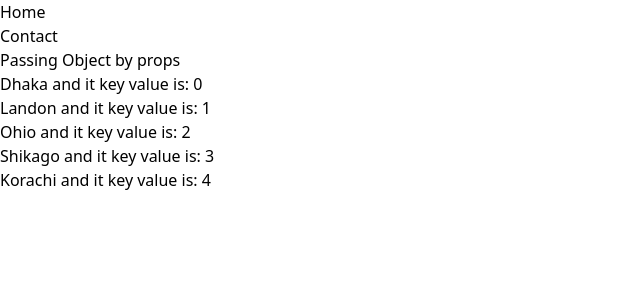
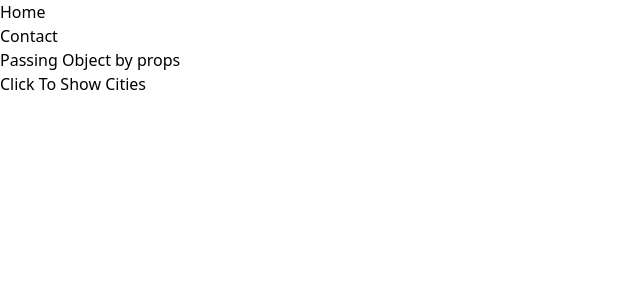
Before and after one commit to abdulhay103/vite-project, a React (Vite) app: page / in a window 1280 px wide. Shown: the top 300 px of the page, without its empty margins (0-640 px from the left). Built offline with nearby package versions, Linux system fonts and the light colour scheme.

Commit message:
event handled with state

```diff
--- a/src/components/Hero.jsx
+++ b/src/components/Hero.jsx
@@ -1,19 +1,10 @@
 import HeroText from "./HeroText";
-import cities from "../assets/datas/citiesArray"
 const Hero = () => {
-
-    function cityReader() {
-        if(cities){
-            return cities.map((city, index)=>{
-                return <li key={index}>{city} and it key value is: {index}</li>
-            })
-        }
-    }
 
     return (
         <div className="px-10">
             <h1 className='text-xl font-bold text-red-700 text-center'>Passing Object by props</h1>
-            <HeroText myFun={cityReader}/>
+            <HeroText />
         </div>
     );
 }
--- a/src/components/HeroText.jsx
+++ b/src/components/HeroText.jsx
@@ -1,10 +1,27 @@
-const HeroText = ({myFun}) => {
+import cities from "../assets/datas/citiesArray";
+import React, { useState } from "react";
+
+const HeroText = () => {
+    const [showCities, setShowCities] = useState(false);
+
+    const citiShower = () => {
+        if (cities) {
+            return cities.map((city, index) => {
+                return <li key={index}>{city}</li>;
+            });
+        }
+    };
+
+    const handleClick = () => {
+        setShowCities(true);
+    };
 
     return (
         <div>
-            <ul>
-                {myFun()}
-            </ul>
+            <button onClick={handleClick} className="px-3 py-2 bg-slate-700 rounded-md text-white">
+                Click To Show Cities
+            </button>
+            {showCities && <ul>{citiShower()}</ul>}
         </div>
     );
 };
```
